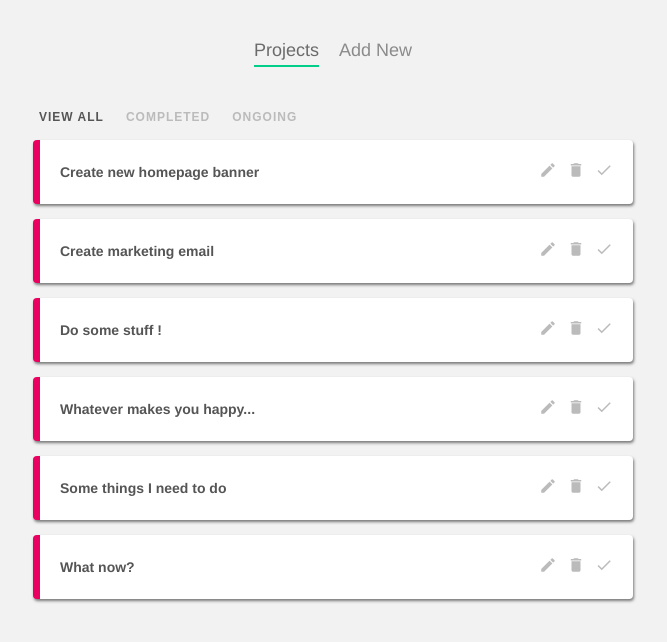
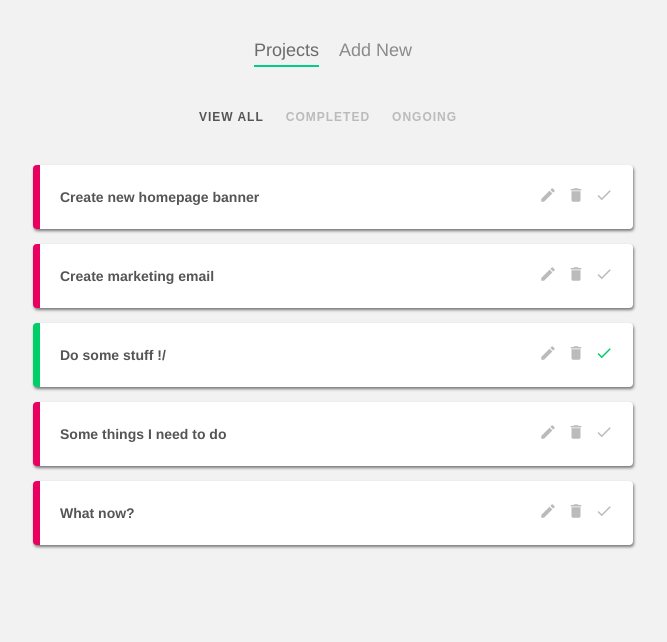
Before and after one commit to NCols/UdemyNetNinja, a Vue app in the folder project-planner/: page / in a window 1280 px wide. Shown: the top 642 px of the page, without its empty margins (307-974 px from the left). Built offline with nearby package versions, Linux system fonts and the light colour scheme; data requests are answered from the project's data file.

Commit message:
finishing css touch

```diff
--- a/project-planner/data/db.json
+++ b/project-planner/data/db.json
@@ -14,15 +14,9 @@
     },
     {
       "id": 3,
-      "title": "Do some stuff !",
+      "title": "Do some stuff !/",
       "details": "Stuff is cool",
-      "complete": false
-    },
-    {
-      "id": 4,
-      "title": " Whatever makes you happy...",
-      "details": "Sunsets !",
-      "complete": false
+      "complete": true
     },
     {
       "id": 5,
--- a/project-planner/src/components/FilterNav.vue
+++ b/project-planner/src/components/FilterNav.vue
@@ -21,6 +21,10 @@ export default {
 </script>
 
 <style>
+.filter-nav {
+    text-align: center;
+    margin: 40px auto;
+}
   .filter-nav button {
     background: none;
     border: none;
```
